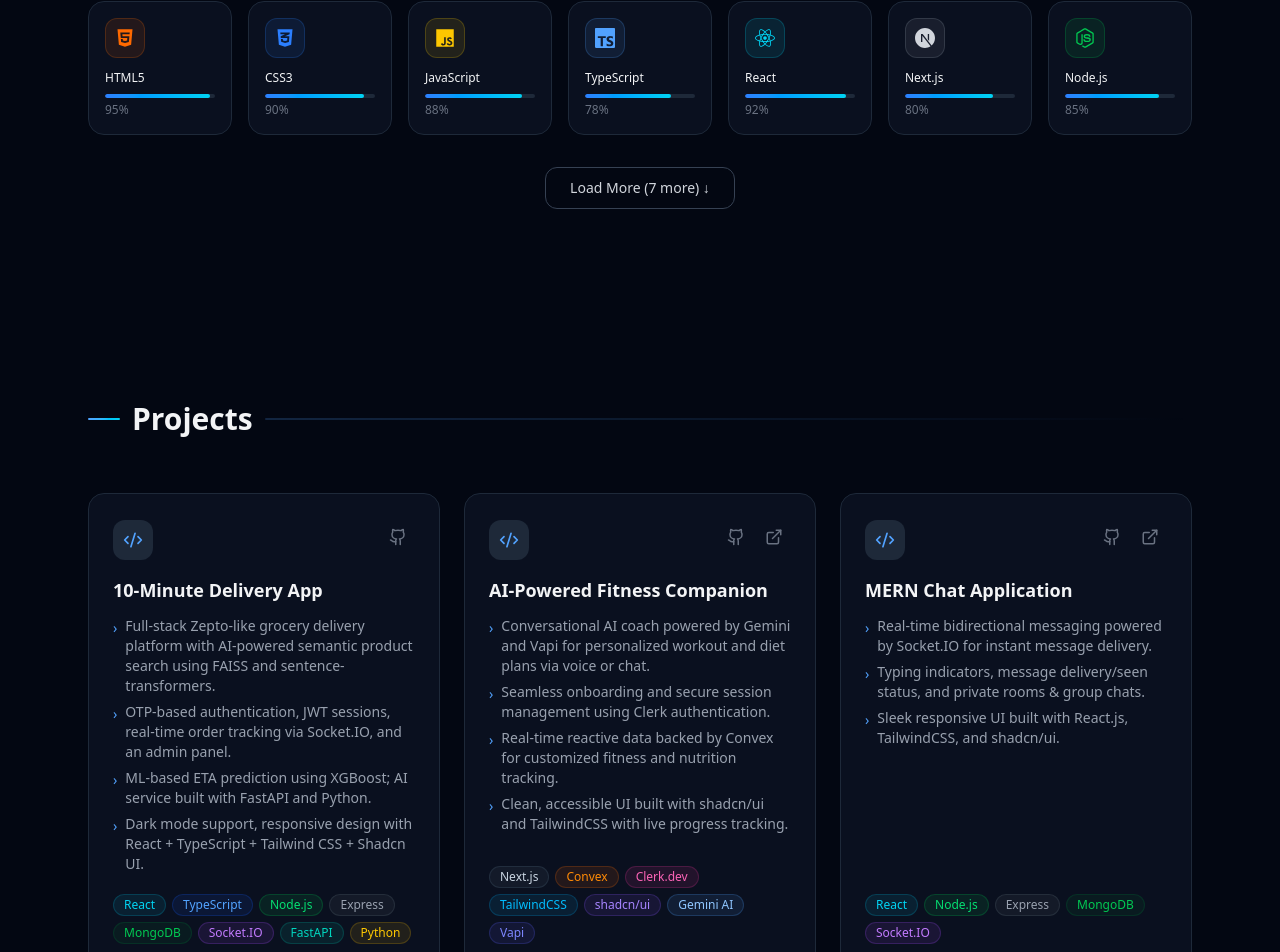
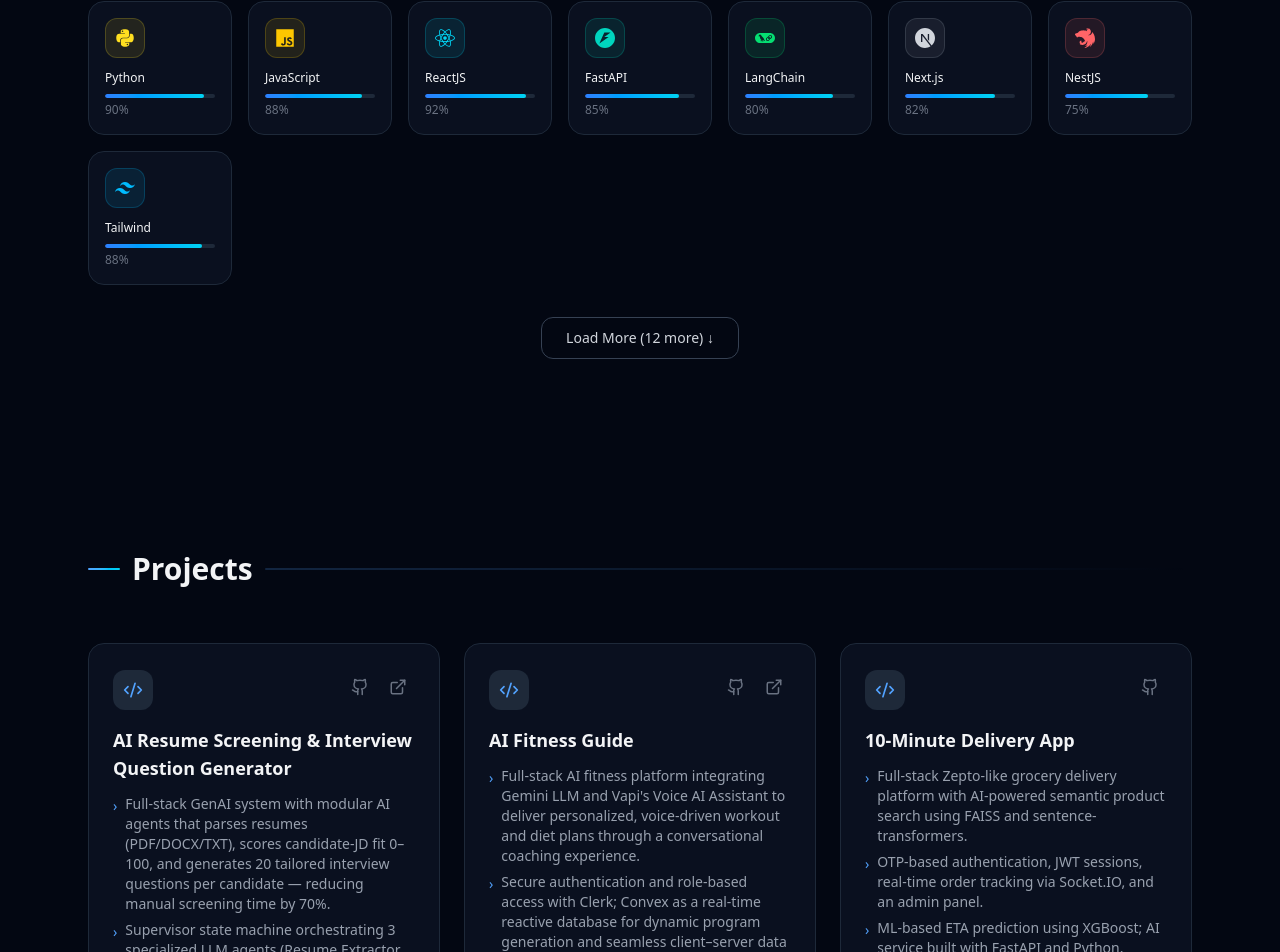
Before and after one commit to yadavsunnykumar/Sunny_Portfolio, a React (Vite) app: page / in a window 1280 px wide. Shown: the part 1773-2725 px from the top of the page. Built offline with nearby package versions, Linux system fonts and the light colour scheme.

Commit message:
fix:some addition and deletion in the skills and projects

```diff
--- a/constants.js
+++ b/constants.js
@@ -1,4 +1,26 @@
 export const projects = [
+  {
+    title: "AI Resume Screening & Interview Question Generator",
+    description: [
+      "Full-stack GenAI system with modular AI agents that parses resumes (PDF/DOCX/TXT), scores candidate-JD fit 0–100, and generates 20 tailored interview questions per candidate — reducing manual screening time by 70%.",
+      "Supervisor state machine orchestrating 3 specialized LLM agents (Resume Extractor, JD Matcher, Q-Gen) with Pydantic schema validation and retry logic.",
+      "UUID-based session memory across all agent steps for consistent multi-step processing.",
+    ],
+    tech: "React, FastAPI, Python, OpenAI",
+    liveLink: "https://resume-screening-agent-frontend.onrender.com/",
+    githubLink: "https://github.com/yadavsunnykumar",
+  },
+  {
+    title: "AI Fitness Guide",
+    description: [
+      "Full-stack AI fitness platform integrating Gemini LLM and Vapi's Voice AI Assistant to deliver personalized, voice-driven workout and diet plans through a conversational coaching experience.",
+      "Secure authentication and role-based access with Clerk; Convex as a real-time reactive database for dynamic program generation and seamless client–server data sync.",
+      "Clean, accessible UI built with Next.js, Tailwind, and Shadcn UI with live progress tracking.",
+    ],
+    tech: "Next.js, Convex, Clerk.dev, TailwindCSS, shadcn/ui, Gemini AI, Vapi",
+    liveLink: "https://ai-fitness-guide.vercel.app/",
+    githubLink: "https://github.com/yadavsunnykumar/ai_fitness_guide",
+  },
   {
     title: "10-Minute Delivery App",
     description: [
@@ -10,18 +32,6 @@ export const projects = [
     tech: "React, TypeScript, Node.js, Express, MongoDB, Socket.IO, FastAPI, Python",
     liveLink: null,
     githubLink: "https://github.com/yadavsunnykumar/10-mint-delivery-app",
-  },
-  {
-    title: "AI-Powered Fitness Companion",
-    description: [
-      "Conversational AI coach powered by Gemini and Vapi for personalized workout and diet plans via voice or chat.",
-      "Seamless onboarding and secure session management using Clerk authentication.",
-      "Real-time reactive data backed by Convex for customized fitness and nutrition tracking.",
-      "Clean, accessible UI built with shadcn/ui and TailwindCSS with live progress tracking.",
-    ],
-    tech: "Next.js, Convex, Clerk.dev, TailwindCSS, shadcn/ui, Gemini AI, Vapi",
-    liveLink: "https://ai-fitness-guide.vercel.app/",
-    githubLink: "https://github.com/yadavsunnykumar/ai_fitness_guide",
   },
   {
     title: "MERN Chat Application",
@@ -45,26 +55,26 @@ export const projects = [
     liveLink: null,
     githubLink: "https://github.com/yadavsunnykumar/expense_tracker",
   },
-  {
-    title: "Job Portal",
-    description: [
-      "End-to-end job portal with role-based access for Admin, Employer, and Job Seeker.",
-      "Job posting, searching, and application tracking with Spring Security for auth.",
-      "Built with Spring MVC, Hibernate/JPA, MySQL, and Thymeleaf templating.",
-    ],
-    tech: "Spring Boot, Java, MySQL, Spring Security, Thymeleaf",
-    liveLink: null,
-    githubLink: "https://github.com/yadavsunnykumar/Job-Portal-Springboot",
-  },
-  {
-    title: "Employee Management System",
-    description: [
-      "Full-stack CRUD application for managing employee records with a React frontend.",
-      "REST API built with Spring Boot and Hibernate/JPA backed by MySQL.",
-      "Bootstrap-styled responsive UI with seamless integration between React and Spring Boot.",
-    ],
-    tech: "Spring Boot, Java, React, MySQL, Bootstrap",
-    liveLink: null,
-    githubLink: "https://github.com/yadavsunnykumar/CRUD-Spring-React-Application",
-  },
+  // {
+  //   title: "Job Portal",
+  //   description: [
+  //     "End-to-end job portal with role-based access for Admin, Employer, and Job Seeker.",
+  //     "Job posting, searching, and application tracking with Spring Security for auth.",
+  //     "Built with Spring MVC, Hibernate/JPA, MySQL, and Thymeleaf templating.",
+  //   ],
+  //   tech: "Spring Boot, Java, MySQL, Spring Security, Thymeleaf",
+  //   liveLink: null,
+  //   githubLink: "https://github.com/yadavsunnykumar/Job-Portal-Springboot",
+  // },
+  // {
+  //   title: "Employee Management System",
+  //   description: [
+  //     "Full-stack CRUD application for managing employee records with a React frontend.",
+  //     "REST API built with Spring Boot and Hibernate/JPA backed by MySQL.",
+  //     "Bootstrap-styled responsive UI with seamless integration between React and Spring Boot.",
+  //   ],
+  //   tech: "Spring Boot, Java, React, MySQL, Bootstrap",
+  //   liveLink: null,
+  //   githubLink: "https://github.com/yadavsunnykumar/CRUD-Spring-React-Application",
+  // },
 ];
--- a/src/components/Projects.jsx
+++ b/src/components/Projects.jsx
@@ -20,6 +20,7 @@ const techColors = {
   "shadcn/ui": "bg-violet-500/10 text-violet-400 border-violet-500/20",
   "Gemini AI": "bg-blue-400/10 text-blue-300 border-blue-400/20",
   Vapi: "bg-indigo-500/10 text-indigo-400 border-indigo-500/20",
+  OpenAI: "bg-emerald-500/10 text-emerald-400 border-emerald-500/20",
   Flask: "bg-gray-600/10 text-gray-300 border-gray-600/20",
   SQLite: "bg-cyan-700/10 text-cyan-500 border-cyan-700/20",
   HTML: "bg-orange-500/10 text-orange-400 border-orange-500/20",
--- a/src/components/Skills.jsx
+++ b/src/components/Skills.jsx
@@ -1,26 +1,36 @@
 import React, { useState } from "react";
 import { motion } from "framer-motion";
-import { FaHtml5, FaCss3Alt, FaJs, FaReact, FaNodeJs, FaDatabase, FaPython, FaJava } from "react-icons/fa";
-import { SiTypescript, SiNextdotjs, SiExpress, SiTailwindcss, SiSpringboot, SiMysql } from "react-icons/si";
+import { FaJs, FaReact, FaDatabase, FaPython, FaDocker, FaAws, FaGithub } from "react-icons/fa";
+import {
+  SiNextdotjs, SiTailwindcss, SiMysql, SiPostgresql, SiMongodb,
+  SiFastapi, SiNestjs, SiLangchain, SiTensorflow, SiScikitlearn,
+  SiPandas, SiNumpy, SiPostman, SiDocker,
+} from "react-icons/si";
 
 const skills = [
-  { name: "HTML5",       icon: FaHtml5,       color: "text-orange-500", bg: "bg-orange-500/10 border-orange-500/20", level: 95 },
-  { name: "CSS3",        icon: FaCss3Alt,     color: "text-blue-500",   bg: "bg-blue-500/10 border-blue-500/20",     level: 90 },
-  { name: "JavaScript",  icon: FaJs,          color: "text-yellow-400", bg: "bg-yellow-400/10 border-yellow-400/20", level: 88 },
-  { name: "TypeScript",  icon: SiTypescript,  color: "text-blue-400",   bg: "bg-blue-400/10 border-blue-400/20",     level: 78 },
-  { name: "React",       icon: FaReact,       color: "text-cyan-400",   bg: "bg-cyan-400/10 border-cyan-400/20",     level: 92 },
-  { name: "Next.js",     icon: SiNextdotjs,   color: "text-gray-300",   bg: "bg-gray-400/10 border-gray-400/20",     level: 80 },
-  { name: "Node.js",     icon: FaNodeJs,      color: "text-green-500",  bg: "bg-green-500/10 border-green-500/20",   level: 85 },
-  { name: "Express",     icon: SiExpress,     color: "text-gray-400",   bg: "bg-gray-400/10 border-gray-400/20",     level: 83 },
-  { name: "MongoDB",     icon: FaDatabase,    color: "text-green-600",  bg: "bg-green-600/10 border-green-600/20",   level: 80 },
-  { name: "Python",      icon: FaPython,      color: "text-yellow-300", bg: "bg-yellow-300/10 border-yellow-300/20", level: 75 },
-  { name: "Java",        icon: FaJava,        color: "text-red-400",    bg: "bg-red-400/10 border-red-400/20",       level: 72 },
-  { name: "Spring Boot", icon: SiSpringboot,  color: "text-green-400",  bg: "bg-green-400/10 border-green-400/20",   level: 70 },
-  { name: "MySQL",       icon: SiMysql,       color: "text-blue-400",   bg: "bg-blue-400/10 border-blue-400/20",     level: 75 },
-  { name: "Tailwind",    icon: SiTailwindcss, color: "text-sky-400",    bg: "bg-sky-400/10 border-sky-400/20",       level: 90 },
+  { name: "Python",       icon: FaPython,       color: "text-yellow-300", bg: "bg-yellow-300/10 border-yellow-300/20", level: 90 },
+  { name: "JavaScript",   icon: FaJs,           color: "text-yellow-400", bg: "bg-yellow-400/10 border-yellow-400/20", level: 88 },
+  { name: "ReactJS",      icon: FaReact,        color: "text-cyan-400",   bg: "bg-cyan-400/10 border-cyan-400/20",     level: 92 },
+  { name: "FastAPI",      icon: SiFastapi,      color: "text-teal-400",   bg: "bg-teal-400/10 border-teal-400/20",     level: 85 },
+  { name: "LangChain",    icon: SiLangchain,    color: "text-green-400",  bg: "bg-green-400/10 border-green-400/20",   level: 80 },
+  { name: "Next.js",      icon: SiNextdotjs,    color: "text-gray-300",   bg: "bg-gray-400/10 border-gray-400/20",     level: 82 },
+  { name: "NestJS",       icon: SiNestjs,       color: "text-red-400",    bg: "bg-red-400/10 border-red-400/20",       level: 75 },
+  { name: "Tailwind",     icon: SiTailwindcss,  color: "text-sky-400",    bg: "bg-sky-400/10 border-sky-400/20",       level: 88 },
+  { name: "TensorFlow",   icon: SiTensorflow,   color: "text-orange-400", bg: "bg-orange-400/10 border-orange-400/20", level: 68 },
+  { name: "Scikit-learn", icon: SiScikitlearn,  color: "text-orange-300", bg: "bg-orange-300/10 border-orange-300/20", level: 72 },
+  { name: "Pandas",       icon: SiPandas,       color: "text-blue-400",   bg: "bg-blue-400/10 border-blue-400/20",     level: 78 },
+  { name: "NumPy",        icon: SiNumpy,        color: "text-blue-300",   bg: "bg-blue-300/10 border-blue-300/20",     level: 78 },
+  { name: "PostgreSQL",   icon: SiPostgresql,   color: "text-sky-400",    bg: "bg-sky-400/10 border-sky-400/20",       level: 78 },
+  { name: "MongoDB",      icon: SiMongodb,      color: "text-green-500",  bg: "bg-green-500/10 border-green-500/20",   level: 80 },
+  { name: "MySQL",        icon: SiMysql,        color: "text-blue-400",   bg: "bg-blue-400/10 border-blue-400/20",     level: 75 },
+  { name: "Pinecone",     icon: FaDatabase,     color: "text-purple-400", bg: "bg-purple-400/10 border-purple-400/20", level: 70 },
+  { name: "Docker",       icon: SiDocker,       color: "text-blue-500",   bg: "bg-blue-500/10 border-blue-500/20",     level: 72 },
+  { name: "AWS",          icon: FaAws,          color: "text-orange-400", bg: "bg-orange-400/10 border-orange-400/20", level: 68 },
+  { name: "Git & GitHub", icon: FaGithub,       color: "text-gray-300",   bg: "bg-gray-400/10 border-gray-400/20",     level: 90 },
+  { name: "Postman",      icon: SiPostman,      color: "text-orange-500", bg: "bg-orange-500/10 border-orange-500/20", level: 82 },
 ];
 
-const INITIAL_COUNT = 7;
+const INITIAL_COUNT = 8;
 
 function Skills({ darkMode }) {
   const [showAll, setShowAll] = useState(false);
```
